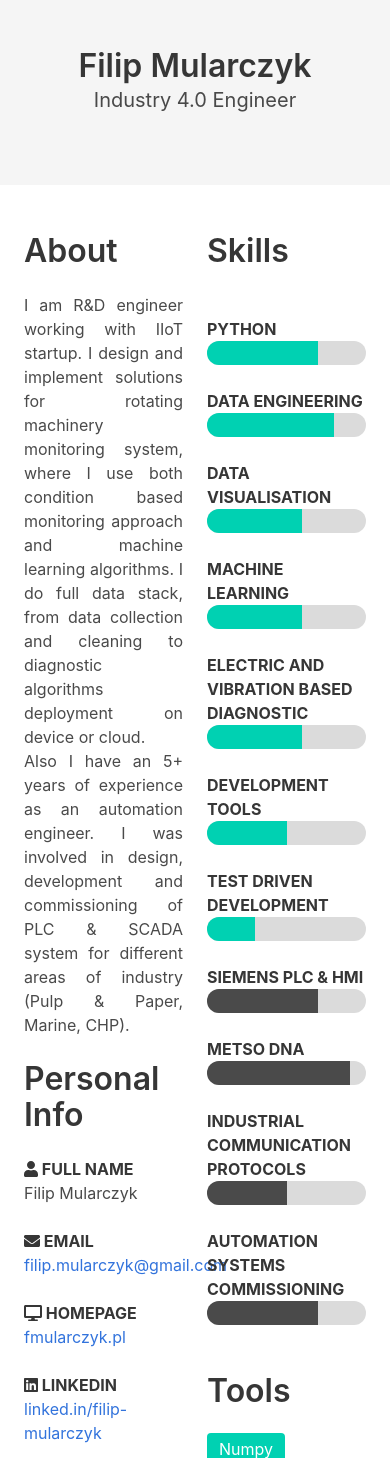
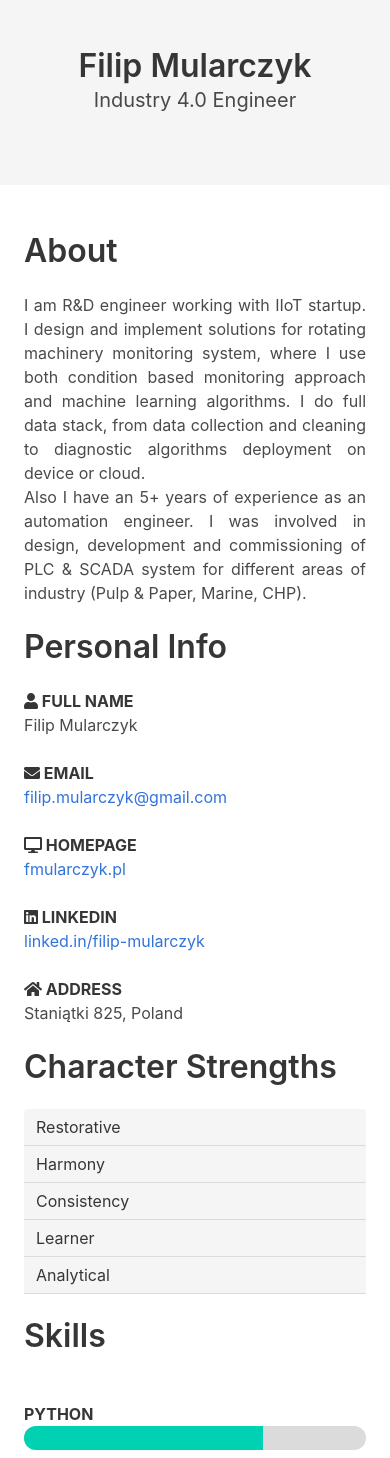
Before and after one commit to mukiblejlok/cv-homepage, a Django app: page / in a window 390 px wide. Shown: the top 1458 px of the page. Run offline with Django 3.2, Linux system fonts and the light colour scheme; some libraries are stand-ins or nearby versions.

Commit message:
mobile fix

```diff
--- a/cv/templates/cv/cv.html
+++ b/cv/templates/cv/cv.html
@@ -27,7 +27,7 @@
 
     <section class='section two-columns'>
     <div class="container is-fullhd">
-    <div class="columns is-mobile">
+    <div class="columns is-desktop">
         <div class="column is-6 my-profile">
 <!-- ABOUT -->
             {% if "about" in data %}
```
